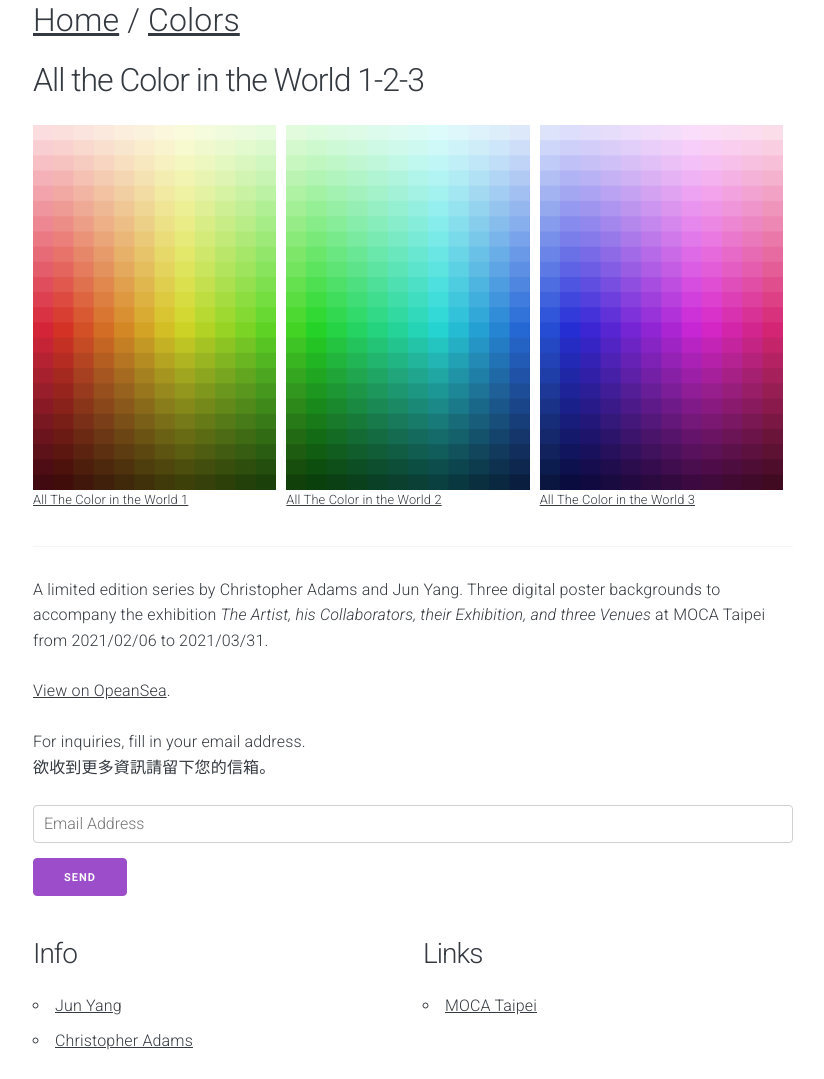
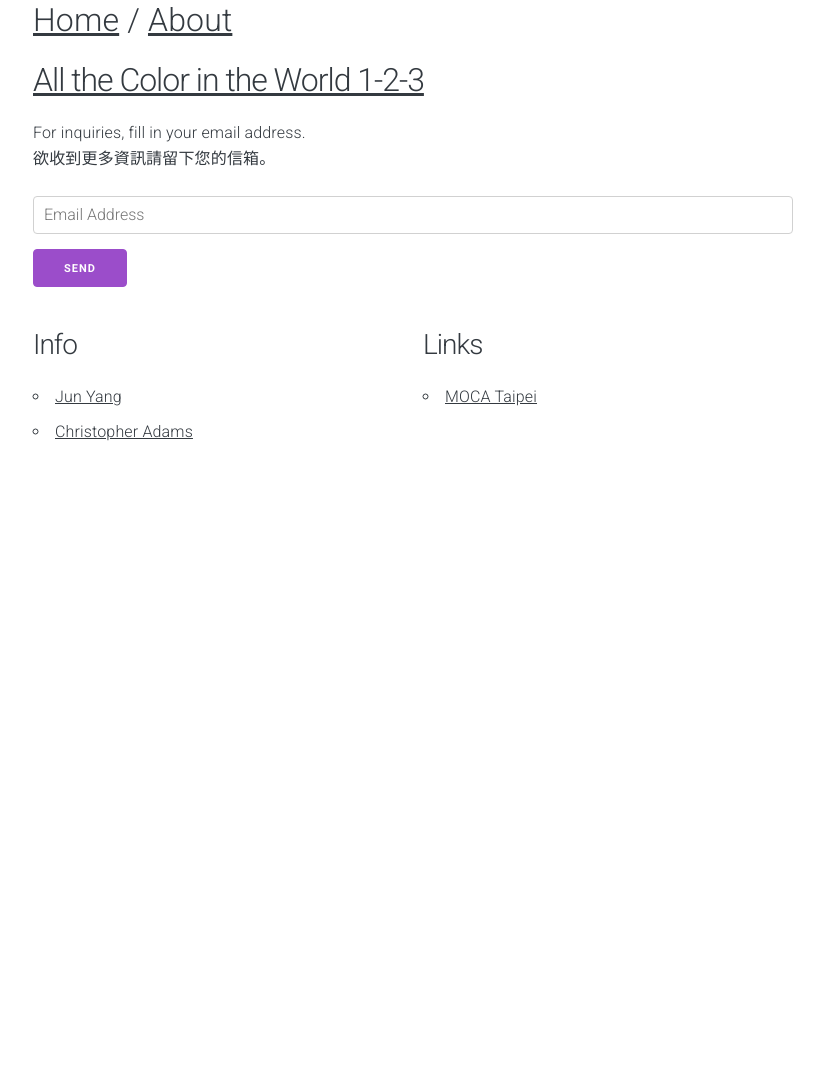
Before and after one commit to aparallax/allthecolorintheworld, a Jekyll site: the page built from colors/123/index.html, in a window 1280 px wide. Shown: the whole page, without its empty margins (227-1051 px from the left). Built offline with Jekyll 4.4.1, drawn with Linux system fonts in a browser that asks for light colours; after the commit the page ends 900 px from its top, so only the background shows below that.

Commit message:
Move colors onto home, make about page

```diff
--- a/_includes/header.html
+++ b/_includes/header.html
@@ -3,10 +3,10 @@
     <nav role="navigation">
       <ul>
         <li>
-          <a href="{% link index.md %}">Home</a>
+          <a href="{% link index.html %}">Home</a>
         </li>
         <li>
-          <a href="{% link colors/123/index.html %}">Colors</a>
+          <a href="{% link about/index.md %}">About</a>
         </li>
       </ul>
     </nav>
--- a/colors/123/index.html
+++ b/colors/123/index.html
@@ -1,33 +1,8 @@
 ---
-layout: opensea
+layout: default
 title: All the Color in the World 1-2-3
-opensea: https://opensea.io/collection/all-the-color-in-the-world-1-2-3
 ---
-<div class="posters">
-  <div class="poster">
-    <a href="{% link colors/123/1.html %}">
-      <img src="/assets/images/preview-allthecolor-123-part-1.png" alt="All the Color in the World 1" />
-      <small>All The Color in the World 1</small>
-    </a>
-  </div>
-  <div class="poster">
-    <a href="{% link colors/123/2.html %}">
-      <img src="/assets/images/preview-allthecolor-123-part-2.png" alt="All the Color in the World 2" />
-      <small>All The Color in the World 2</small>
-    </a>
-  </div>
-  <div class="poster">
-    <a href="{% link colors/123/3.html %}">
-      <img src="/assets/images/preview-allthecolor-123-part-3.png" alt="All the Color in the World 3" />
-      <small>All The Color in the World 3</small>
-    </a>
-  </div>
-</div>
 
-<hr/>
-
-<p>
-  A limited edition series by Christopher Adams and Jun Yang. Three digital poster
-  backgrounds to accompany the exhibition <em>The Artist, his Collaborators, their
-  Exhibition, and three Venues</em> at MOCA Taipei from 2021/02/06 to 2021/03/31.
-</p>
+<h1>
+  <a href="{% link index.html %}">All the Color in the World 1-2-3</a>
+</h1>
--- a/colors/index.html
+++ b/colors/index.html
@@ -4,5 +4,5 @@
 ---
 
 <h1>
-  <a href="{% link colors/123/index.html %}">All the Color in the World 1-2-3</a>
+  <a href="{% link index.html %}">All the Color in the World 1-2-3</a>
 </h1>
```
Also changed, not shown: index.html (added, +33 -0 lines), about/index.md (renamed from index.md).
